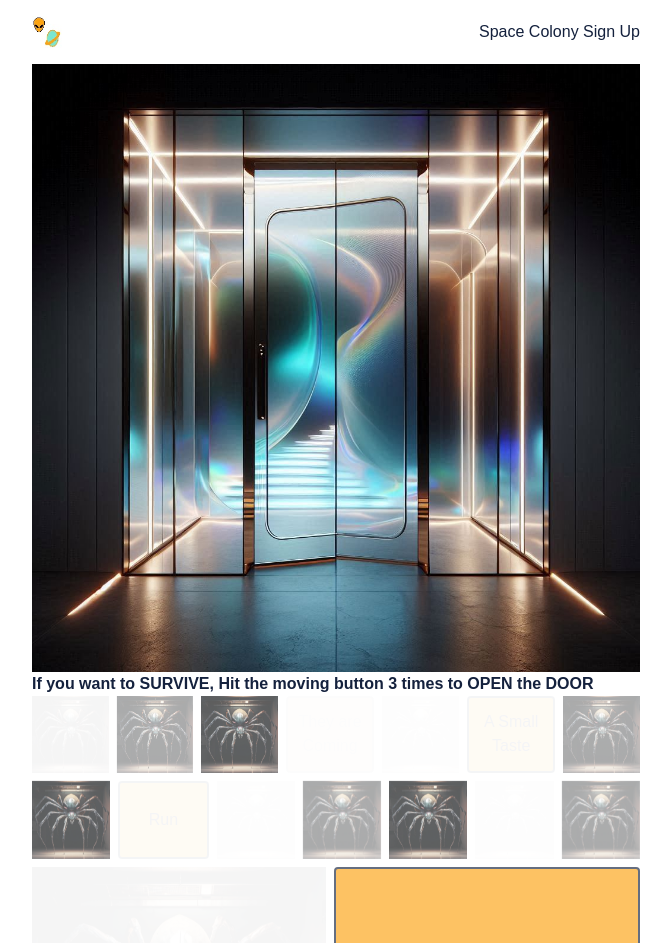
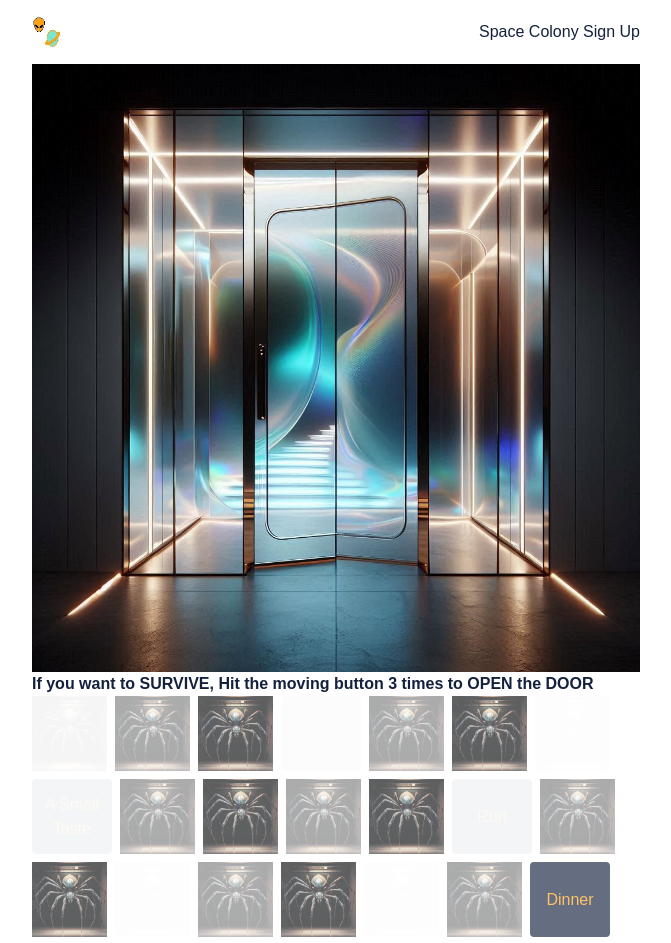
Before and after one commit to jcsmileyjr/alien-neighbor, a Next.js app: page /Survival in a window 1280 px wide. Shown: the top 943 px of the page, without its empty margins (304-975 px from the left). Built offline with nearby package versions, Linux system fonts and the light colour scheme.

Commit message:
Style Survive: Tweak the number spiders

```diff
--- a/src/app/Survival/page.tsx
+++ b/src/app/Survival/page.tsx
@@ -50,22 +50,30 @@ export default function Survival() {
                         </figure>
                         <div className="flex flex-col gap-4">
                             <div className="flex flex-row flex-wrap gap-2">
-                                <Image src="/images/orange-eye-spider.png" alt="hungry spider" className="flex-1 transform animate-fadeOut2" width={75} height={75} />
-                                <Image src="/images/orange-eye-spider.png" alt="hungry spider" className="flex-1 transform animate-fadeOut25" width={75} height={75} />
-                                <Image src="/images/orange-eye-spider.png" alt="hungry spider" className="flex-1 transform animate-fadeOut3" width={75} height={75} />
-                                <button onClick={handleClick} type="button" className="flex-1 bg-spaceGold border border-blueBlack border-2 text-blueBlack p-1 rounded transform animate-fadeOut4">They are Coming</button>
-                                <Image src="/images/orange-eye-spider.png" alt="hungry spider" className="flex-1 transform animate-fadeOut4" width={75} height={75} />
-                                <button onClick={handleClick} type="button" className="flex-1 bg-spaceGold border border-blueBlack border-2 text-blueBlack p-1 rounded animate-fadeOut2">A Small Taste</button>
-                                <Image src="/images/orange-eye-spider.png" alt="hungry spider" className="flex-1 transform animate-fadeOut25" width={75} height={75} />
-                                <Image src="/images/orange-eye-spider.png" alt="hungry spider" className="flex-1 animate-fadeOut3" width={75} height={75} />
-                                <button onClick={handleClick} type="button" className="flex-1 bg-spaceGold border border-blueBlack border-2 text-blueBlack p-1 rounded animate-fadeOut2">Run</button>
-                                <Image src="/images/orange-eye-spider.png" alt="hungry spider" className="flex-1 transform animate-fadeOut4" width={75} height={75} />
-                                <Image src="/images/orange-eye-spider.png" alt="hungry spider" className="flex-1 transform animate-fadeOut25" width={75} height={75} />
-                                <Image src="/images/orange-eye-spider.png" alt="hungry spider" className="flex-1 animate-fadeOut3" width={75} height={75} />
-                                <Image src="/images/orange-eye-spider.png" alt="hungry spider" className="flex-1 transform animate-fadeOut4" width={75} height={75} />
-                                <Image src="/images/orange-eye-spider.png" alt="hungry spider" className="flex-1 transform animate-fadeOut25" width={75} height={75} />
-                                <Image src="/images/orange-eye-spider.png" alt="hungry spider" className="flex-1 animate-fadeOut2" width={75} height={75} />
-                                <button onClick={handleClick} type="button" className="flex-1 bg-spaceGold border border-blueBlack border-2 text-blueBlack p-1 rounded animate-fadeOut3">Dinner</button>
+                                <Image src="/images/orange-eye-spider.png" alt="hungry spider" className="transform animate-fadeOut2" width={75} height={75} />
+                                <Image src="/images/orange-eye-spider.png" alt="hungry spider" className="transform animate-fadeOut25" width={75} height={75} />
+                                <Image src="/images/orange-eye-spider.png" alt="hungry spider" className="transform animate-fadeOut3" width={75} height={75} />
+                                <button onClick={handleClick} type="button" className="bg-blueBlack border border-blueBlack border-2 text-spaceGold  w-20 p-1 opacity-25 rounded transform animate-fadeOut4">They are Coming</button>
+                                <Image src="/images/orange-eye-spider.png" alt="hungry spider" className="transform animate-fadeOut25" width={75} height={75} />
+                                <Image src="/images/orange-eye-spider.png" alt="hungry spider" className="transform animate-fadeOut3" width={75} height={75} />
+                                <Image src="/images/orange-eye-spider.png" alt="hungry spider" className="transform animate-fadeOut4" width={75} height={75} />
+                                <button onClick={handleClick} type="button" className="bg-blueBlack border border-blueBlack border-2 text-spaceGold w-20 p-1 opacity-25 rounded animate-fadeOut2">A Small Taste</button>
+                                <Image src="/images/orange-eye-spider.png" alt="hungry spider" className="transform animate-fadeOut25" width={75} height={75} />
+                                <Image src="/images/orange-eye-spider.png" alt="hungry spider" className="transform animate-fadeOut3" width={75} height={75} />
+                                <Image src="/images/orange-eye-spider.png" alt="hungry spider" className="transform animate-fadeOut25" width={75} height={75} />
+                                <Image src="/images/orange-eye-spider.png" alt="hungry spider" className="animate-fadeOut3" width={75} height={75} />
+                                <button onClick={handleClick} type="button" className="bg-blueBlack border border-blueBlack border-2 text-spaceGold w-20 p-1 opacity-25 rounded animate-fadeOut2">Run</button>
+                                <Image src="/images/orange-eye-spider.png" alt="hungry spider" className="transform animate-fadeOut25" width={75} height={75} />
+                                <Image src="/images/orange-eye-spider.png" alt="hungry spider" className="transform animate-fadeOut3" width={75} height={75} />
+                                <Image src="/images/orange-eye-spider.png" alt="hungry spider" className="transform animate-fadeOut4" width={75} height={75} />
+                                <Image src="/images/orange-eye-spider.png" alt="hungry spider" className="transform animate-fadeOut25" width={75} height={75} />
+                                <Image src="/images/orange-eye-spider.png" alt="hungry spider" className="animate-fadeOut3" width={75} height={75} />
+                                <Image src="/images/orange-eye-spider.png" alt="hungry spider" className="transform animate-fadeOut4" width={75} height={75} />
+                                <Image src="/images/orange-eye-spider.png" alt="hungry spider" className="transform animate-fadeOut25" width={75} height={75} />
+                                <button onClick={handleClick} type="button" className="bg-blueBlack border border-blueBlack border-2 text-spaceGold w-20 p-1 opacity-25 rounded animate-fadeOut3">Dinner</button>
+                                <Image src="/images/orange-eye-spider.png" alt="hungry spider" className="transform animate-fadeOut25" width={75} height={75} />
+                                <Image src="/images/orange-eye-spider.png" alt="hungry spider" className="transform animate-fadeOut3" width={75} height={75} />
+                                <Image src="/images/orange-eye-spider.png" alt="hungry spider" className="animate-fadeOut2" width={75} height={75} />
                             </div>
 
                         </div>
```
